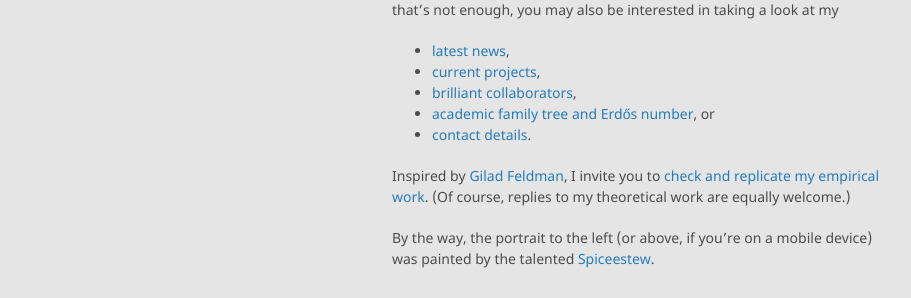
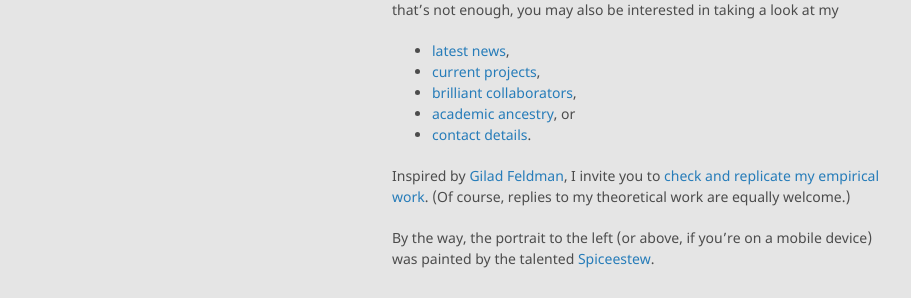
Before and after one commit to alephmembeth/alephmembeth.github.io, a Jekyll site: the page built from index.md, in a window 1280 px wide and 941 px high. Shown: the part 372-670 px from the top of the window, without its empty margins (178-1089 px from the left). Built offline with Jekyll 4.4.1, drawn with Linux system fonts in a browser that asks for light colours.

Commit message:
Update index.md

```diff
--- a/index.md
+++ b/index.md
@@ -18,7 +18,7 @@ Most of this information can also be found bundled in my CV, of which you can fi
 + [latest news](./news.md),
 + [current projects](./projects.md),
 + [brilliant collaborators](./collaborators.md),
-+ [academic family tree and Erdős number](./tree.md), or
++ [academic ancestry](./ancestry.md), or
 + [contact details](./contact.md).
 
 Inspired by [Gilad Feldman](https://mgto.org/check-me-replicate-me/), I invite you to [check and replicate my empirical work](./check.md). (Of course, replies to my theoretical work are equally welcome.)
```
